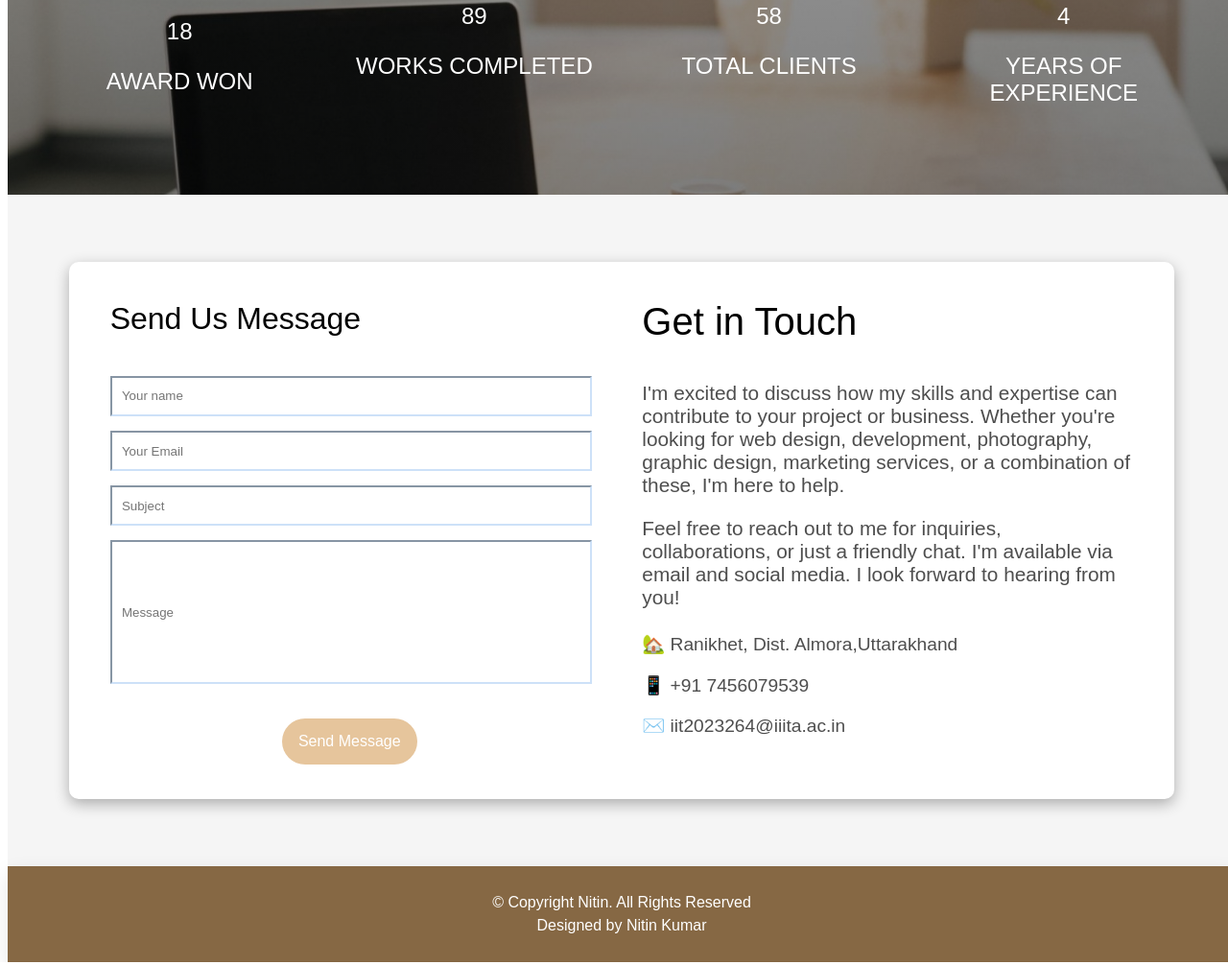
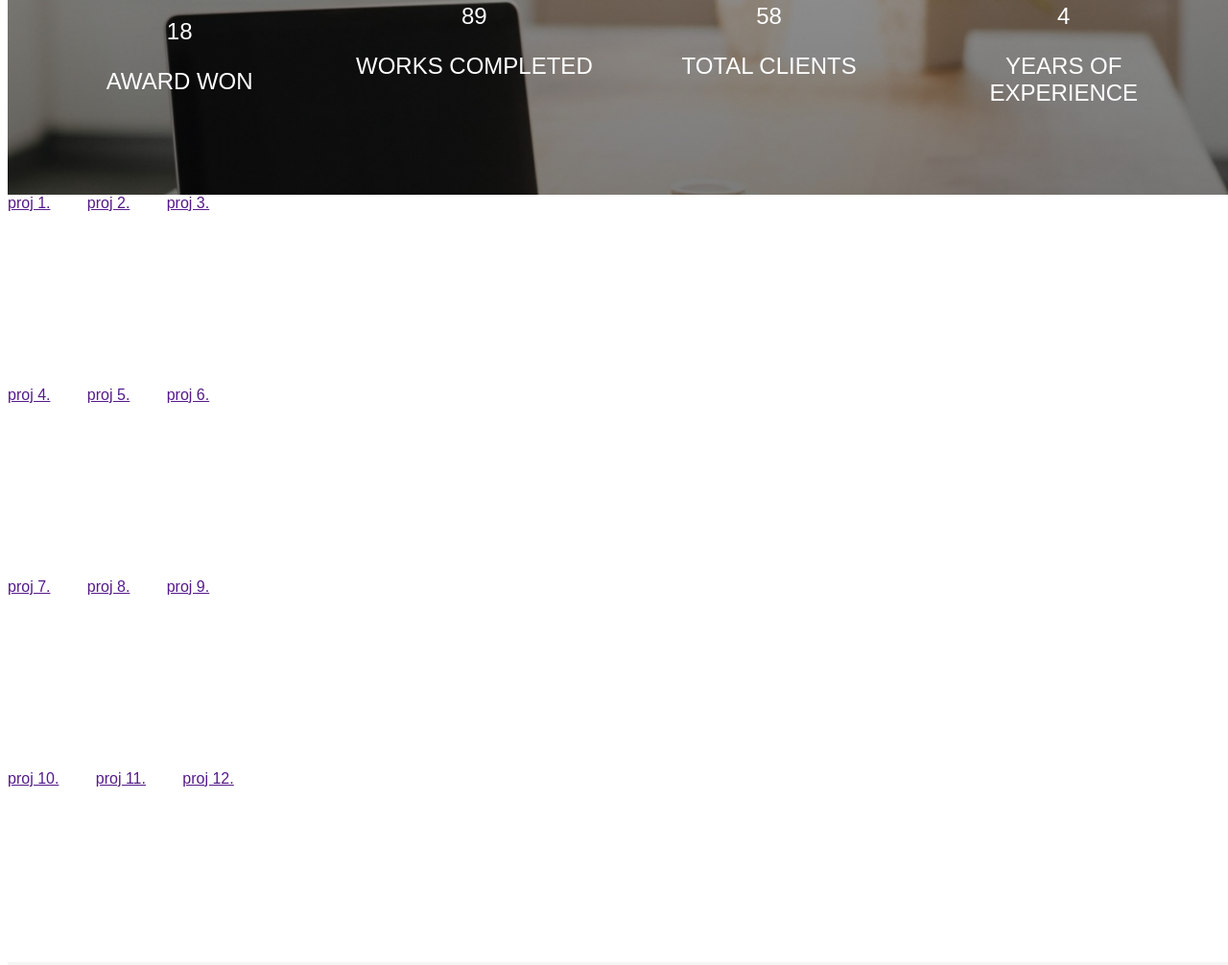
Before and after one commit to Nitinkumar619/Portfoilio, a plain HTML site: page index.html in a window 1280 px wide. Shown: the part 2692-3698 px from the top of the page at 96% size. Drawn offline with Linux system fonts and the light colour scheme.

Commit message:
project page

```diff
--- a/index.html
+++ b/index.html
@@ -344,6 +344,14 @@
                     color: white;
                 }
 
+                #cards{
+                    height: 25vh;
+                    width: 30vw;
+                    gap: 3vw;
+                    display: flex;
+
+                }
+
 
 
 
@@ -501,7 +509,30 @@
                     </div>
 
                 </div>
+                <div class="projects">
+                    <div id="cards">
+                        <div id="c1"><a href="">proj 1.</a></div>
+                        <div id="c1"><a href="">proj 2.</a></div>
+                        <div id="c1"><a href="">proj 3.</a></div>
+                    </div>
+                    <div id="cards">
+                        <div id="c1"><a href="">proj 4.</a></div>
+                        <div id="c1"><a href="">proj 5.</a></div>
+                        <div id="c1"><a href="">proj 6.</a></div>
+                    </div>
+                    <div id="cards">
+                        <div id="c1"><a href="">proj 7.</a></div>
+                        <div id="c1"><a href="">proj 8.</a></div>
+                        <div id="c1"><a href="">proj 9.</a></div>
+                    </div>
+                    <div id="cards">
+                        <div id="c1"><a href="">proj 10.</a></div>
+                        <div id="c1"><a href="">proj 11.</a></div>
+                        <div id="c1"><a href="">proj 12.</a></div>
+                    </div>
 
+
+                </div>
                 <div id="contact" class="contact">
                     <div class="contactbox">
                         <div class="contactleft">
```
